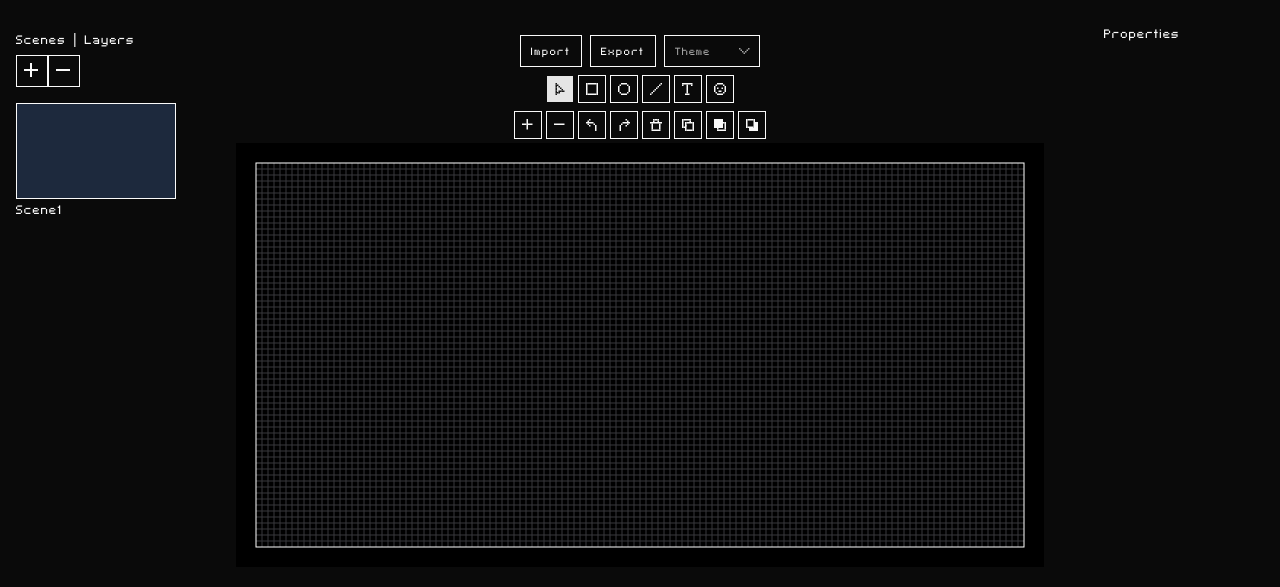
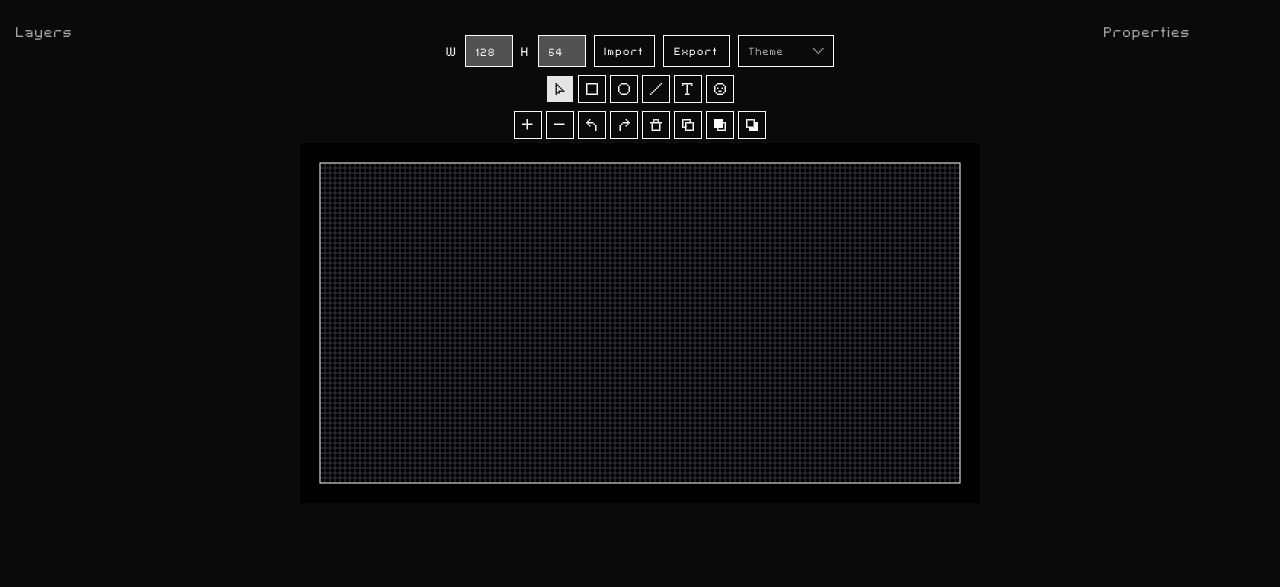
Before and after one commit to niklauslee/empix, an Astro site: page / in a window 1280 px wide. Shown: the part 49-636 px from the top of the page. Built offline with nearby package versions, Linux system fonts and the light colour scheme; Astro itself is replaced by a stand-in of ours; what bdfparser would draw is missing.

Commit message:
Improved layers and properties panels

```diff
--- a/src/app-context.ts
+++ b/src/app-context.ts
@@ -1,12 +1,10 @@
 import type { Editor } from "@/components/editor/editor";
-import { ProjectManager } from "./engine/project-manager";
 import { detectPlatform, generateNewName } from "./lib/utils";
 import { CommandManager } from "./engine/command-manager";
 import { KeymapManager } from "./engine/keymap-manager";
 import { registerCommands } from "./commands";
 import keymapJson from "./keymap.json";
-import { useEditingStore } from "./store/editing-store";
-import { useProjectStore } from "./store/project-store";
+import { useEditorStore } from "./store/editor-store";
 
 declare global {
   interface Window {
@@ -32,11 +30,6 @@ export class AppContext {
   editor!: Editor;
 
   /**
-   * Project manager instance
-   */
-  projectManager: ProjectManager;
-
-  /**
    * Command manager instance
    */
   commands: CommandManager;
@@ -58,7 +51,6 @@ export class AppContext {
 
   constructor() {
     this.platform = detectPlatform();
-    this.projectManager = new ProjectManager();
     this.commands = new CommandManager();
     this.keymap = new KeymapManager({
       platform: this.platform,
@@ -73,7 +65,7 @@ export class AppContext {
     this.editor = editor;
     this.wiring();
     this.loadKeymap();
-    useProjectStore.getState().setProject(this.projectManager.project);
+    this.loadData();
     registerCommands();
   }
 
@@ -81,8 +73,11 @@ export class AppContext {
    * Wiring up events and listeners
    */
   wiring() {
-    this.projectManager.onChange.addListener((project) => {
-      useProjectStore.getState().setProject({ ...project });
+    this.editor.onChange.addListener((editor) => {
+      const size = editor.getSize();
+      useEditorStore.getState().setSize(size[0], size[1]);
+      useEditorStore.getState().setScale(editor.getScale());
+      this.saveData();
     });
     this.editor.factory.onCreate.addListener((shape) => {
       shape.name = generateNewName(
@@ -91,35 +86,60 @@ export class AppContext {
       );
     });
     this.editor.transform.onAction.addListener((action) => {
-      useEditingStore.getState().increaseActionSequence();
+      useEditorStore.getState().increaseActionSequence();
+      useEditorStore.getState().setShapes([...this.editor.store.shapes]);
+      this.saveData();
     });
     this.editor.transform.onUndo.addListener((shape) => {
-      useEditingStore.getState().increaseActionSequence();
+      useEditorStore.getState().increaseActionSequence();
+      useEditorStore.getState().setShapes([...this.editor.store.shapes]);
+      this.saveData();
     });
     this.editor.transform.onRedo.addListener((shape) => {
-      useEditingStore.getState().increaseActionSequence();
+      useEditorStore.getState().increaseActionSequence();
+      useEditorStore.getState().setShapes([...this.editor.store.shapes]);
+      this.saveData();
     });
     this.editor.selection.onChange.addListener((shapes) => {
-      useEditingStore.getState().setSelection(shapes);
+      useEditorStore.getState().setSelection([...shapes]);
     });
     this.editor.handlers.onActiveHandlerChange.addListener((handlerId) => {
-      useEditingStore.getState().setActiveHandler(handlerId);
+      useEditorStore.getState().setActiveHandler(handlerId);
     });
-    useEditingStore
-      .getState()
-      .setActiveHandler(this.editor.handlers.defaultHandlerId);
   }
 
   loadKeymap() {
     try {
       this.keymap.add(keymapJson);
       this.keymap.htmlReady();
-      // useKeymapStore
-      //   .getState()
-      //   .setFormattedKeys(this.keymaps.getAllFormattedKeyByCommand());
     } catch (err) {
       console.error("Failed to load keymaps", err);
     }
+  }
+
+  loadData() {
+    const data = localStorage.getItem("app-data");
+    if (data) {
+      try {
+        const json = JSON.parse(data);
+        this.editor.loadFromJSON(json);
+      } catch (err) {
+        console.error("Failed to load app data", err);
+      }
+    }
+    useEditorStore
+      .getState()
+      .setSize(this.editor.getSize()[0], this.editor.getSize()[1]);
+    useEditorStore.getState().setScale(this.editor.getScale());
+    useEditorStore
+      .getState()
+      .setActiveHandler(this.editor.handlers.defaultHandlerId);
+    useEditorStore.getState().setShapes([...this.editor.store.shapes]);
+  }
+
+  saveData() {
+    const json = this.editor.saveToJSON();
+    localStorage.setItem("app-data", JSON.stringify(json));
   }
 }
 
--- a/src/components/app.tsx
+++ b/src/components/app.tsx
@@ -4,10 +4,10 @@ import { EditorComponent } from "./editor/editor-component";
 import { Layout } from "./layout";
 import { Toolbar } from "./toolbar";
 import Logo from "./logo";
-import { Inspector } from "./inspector";
+import { PropertiesPanel } from "./properties";
 import type { ShapeProps } from "./editor/shapes";
-import { useEditingStore } from "@/store/editing-store";
-import { ScenesPanel } from "./scenes-panel";
+import { useEditorStore } from "@/store/editor-store";
+import { LayersPanel } from "./layers";
 
 declare global {
   interface Window {
@@ -16,9 +16,9 @@ declare global {
 }
 
 function App() {
-  const selection = useEditingStore((state) => state.selection);
+  const selection = useEditorStore((state) => state.selection);
   // for ui update when actions are performed
-  const actionSequence = useEditingStore((state) => state.actionSequence);
+  const actionSequence = useEditorStore((state) => state.actionSequence);
 
   const handleMount = (editor: Editor) => {
     app.initialize(editor);
@@ -44,9 +44,9 @@ function App() {
             <div className="text-xl ml-3">studio</div>
           </div>
         }
-        leftSidebar={<ScenesPanel />}
+        leftSidebar={<LayersPanel />}
         rightSidebar={
-          <Inspector selection={selection} onChange={handlePropsChange} />
+          <PropertiesPanel selection={selection} onChange={handlePropsChange} />
         }
         onContentResize={() => {
           // setTimeout(() => window.app?.editor.fit());
--- a/src/components/editor/editor-component.tsx
+++ b/src/components/editor/editor-component.tsx
@@ -46,7 +46,7 @@ function basicSetup(): EditorOptions {
     height: 64,
     bpp: 1,
     margin: 20,
-    scale: 6,
+    scale: 5,
   };
 }
 
--- a/src/components/editor/editor.ts
+++ b/src/components/editor/editor.ts
@@ -793,7 +793,12 @@ export class Editor {
   /**
    * Indicates whether the editor is enabled or not. If disabled, the editor will not respond to user interactions.
    */
-  enabled: boolean = true;
+  enabled: boolean;
+
+  /**
+   * Event triggered when the editor state (size, scale, margin) changes.
+   */
+  onChange: TypedEvent<Editor>;
 
   constructor(editorHolder: HTMLDivElement, options: EditorOptions) {
     this.parent = editorHolder;
@@ -808,6 +813,8 @@ export class Editor {
     this.factory = new ShapeFactory();
     this.clipboard = new Clipboard();
     this.transform = new Transform(this.store);
+    this.enabled = true;
+    this.onChange = new TypedEvent<Editor>();
     this.initializeCanvas();
     this.fit();
     this.repaint();
@@ -884,6 +891,8 @@ export class Editor {
   setMargin(margin: number) {
     this.gc.margin = margin;
     this.fit();
+    this.repaint();
+    this.onChange.emit(this);
   }
 
   /**
@@ -893,6 +902,7 @@ export class Editor {
     this.gc.setSize(width, height);
     this.fit();
     this.repaint();
+    this.onChange.emit(this);
   }
 
   /**
@@ -909,6 +919,7 @@ export class Editor {
     this.gc.scale = scale;
     this.fit();
     this.repaint();
+    this.onChange.emit(this);
   }
 
   /**
@@ -1182,11 +1193,11 @@ export class Editor {
   loadFromJSON(json: any) {
     const width = json.width ?? this.gc.width;
     const height = json.height ?? this.gc.height;
+    const scale = json.scale ?? this.gc.scale;
     const bpp = json.bpp ?? this.gc.bpp;
-    const scale = json.scale ?? this.gc.scale;
     this.setSize(width, height);
+    this.setScale(scale);
     this.gc.bpp = bpp;
-    this.gc.scale = scale;
     this.store.fromJSON(json.shapes);
     this.repaint();
   }
--- /dev/null
+++ b/src/components/layers.tsx
@@ -0,0 +1,62 @@
+import { cn } from "@/lib/utils";
+import { ShapeType, type Shape } from "./editor/shapes";
+import {
+  RectangleIcon,
+  EllipseIcon,
+  LineIcon,
+  TextIcon,
+  BitmapIcon,
+} from "./icons";
+import { ScrollArea } from "./ui/scroll-area";
+import { useEditorStore } from "@/store/editor-store";
+
+interface LayersPanelProps {}
+
+const LayerItem: React.FC<{
+  shape: Shape;
+  selected: boolean;
+}> = ({ shape, selected = false }) => {
+  return (
+    <div
+      className={cn(
+        "text-sm h-8 w-full flex items-center justify-start gap-2 px-4 cursor-pointer hover:bg-neutral-800",
+        selected && "bg-neutral-700",
+      )}
+    >
+      <div className="min-w-4 min-h-4 flex items-center justify-center">
+        {shape.type === ShapeType.RECTANGLE && <RectangleIcon size={12} />}
+        {shape.type === ShapeType.ELLIPSE && <EllipseIcon size={12} />}
+        {shape.type === ShapeType.LINE && <LineIcon size={12} />}
+        {shape.type === ShapeType.TEXT && <TextIcon size={12} />}
+        {shape.type === ShapeType.BITMAP && <BitmapIcon size={12} />}
+      </div>
+      <div className="truncate">{shape.name}</div>
+    </div>
+  );
+};
+
+export const LayersPanel: React.FC<LayersPanelProps> = ({}) => {
+  const shapes = useEditorStore((state) => state.shapes).toReversed();
+  const selection = useEditorStore((state) => state.selection);
+
+  return (
+    <div className="absolute inset-0">
+      <div className="absolute inset-x-0 top-0 h-8 flex items-center px-4">
+        <div className="text-muted-foreground">Layers</div>
+      </div>
+      <div className="absolute inset-x-0 top-8 bottom-0">
+        <ScrollArea className="w-full h-full">
+          <div className="flex flex-col gap-0 py-2">
+            {shapes.map((shape) => (
+              <LayerItem
+                key={shape.id}
+                shape={shape}
+                selected={selection.some((s) => s.id === shape.id)}
+              />
+            ))}
+          </div>
+        </ScrollArea>
+      </div>
+    </div>
+  );
+};
--- a/src/components/inspector.tsx
+++ b/src/components/properties.tsx
@@ -1,9 +1,9 @@
 import { Input } from "./ui/input";
 import { Label } from "./ui/label";
 import type { Shape, ShapeProps } from "./editor/shapes";
-import { useState } from "react";
 import { TextField } from "./ui/text-field";
 import { NumberField } from "./ui/number-field";
+import { ScrollArea } from "./ui/scroll-area";
 
 export interface ShapeEditorProps {
   selection: Shape[];
@@ -68,14 +68,18 @@ export const PositionEdit: React.FC<ShapeEditorProps> = ({
   );
 };
 
-export const Inspector: React.FC<ShapeEditorProps> = ({
+export const PropertiesPanel: React.FC<ShapeEditorProps> = ({
   selection,
   onChange,
 }) => {
   return (
-    <div className="w-full h-full px-4 py-2">
-      <div className="text-sm">Properties</div>
-      <div className="flex flex-col gap-2 mt-2">
+    <div className="absolute inset-0">
+      <div className="absolute inset-x-0 top-0 h-8 flex items-center px-4">
+        <div className="text-muted-foreground">Properties</div>
+      </div>
+      <div className="absolute inset-x-0 top-8 bottom-0">
+        <ScrollArea className="w-full h-full">
+          <div className="flex flex-col gap-3 px-4 py-2">
             {selection.length === 1 && (
               <>
                 <NameEdit selection={selection} onChange={onChange} />
@@ -83,6 +87,8 @@ export const Inspector: React.FC<ShapeEditorProps> = ({
               </>
             )}
           </div>
+        </ScrollArea>
+      </div>
     </div>
   );
 };
--- a/src/components/scenes-panel.tsx
+++ /dev/null
@@ -1,55 +0,0 @@
-import { Input } from "./ui/input";
-import { Label } from "./ui/label";
-import type { Shape, ShapeProps } from "./editor/shapes";
-import { useState } from "react";
-import { TextField } from "./ui/text-field";
-import { NumberField } from "./ui/number-field";
-import { ScrollArea } from "./ui/scroll-area";
-import { useProjectStore } from "@/store/project-store";
-import type { Scene } from "@/engine/project-manager";
-import { Button } from "./ui/button";
-import { PlusIcon, MinusIcon } from "./icons";
-
-export interface ScenesPanelProps {}
-
-export const SceneCard: React.FC<{
-  scene: Scene;
-}> = ({ scene }) => {
-  return (
-    <div>
-      <div className="w-40 h-24 bg-slate-800 border"></div>
-      <div className="text-sm">{scene.name}</div>
-    </div>
-  );
-};
-
-export const ScenesPanel: React.FC<ScenesPanelProps> = ({}) => {
-  const project = useProjectStore((state) => state.project);
-  const scenes = project?.scenes ?? [];
-
-  const handleAddScene = () => {
-    const app = window.app;
-    app.projectManager.addScene();
-  };
-
-  return (
-    <ScrollArea className="w-full h-full">
-      <div className="w-full h-full px-4 py-2">
-        <div className="text-sm leading-0 my-4">Scenes | Layers</div>
-        <div className="text-sm leading-0 my-4">
-          <Button variant="outline" size="icon" onClick={handleAddScene}>
-            <PlusIcon size={12} />
-          </Button>
-          <Button variant="outline" size="icon">
-            <MinusIcon size={12} />
-          </Button>
-        </div>
-        <div className="flex flex-col gap-4">
-          {scenes.map((scene) => (
-            <SceneCard key={scene.id} scene={scene} />
-          ))}
-        </div>
-      </div>
-    </ScrollArea>
-  );
-};
--- a/src/components/toolbar.tsx
+++ b/src/components/toolbar.tsx
@@ -1,4 +1,4 @@
-import { useEditingStore } from "@/store/editing-store";
+import { useEditorStore } from "@/store/editor-store";
 import {
   BitmapIcon,
   BringToFrontIcon,
@@ -24,6 +24,8 @@ import {
   SelectTrigger,
   SelectValue,
 } from "@/components/ui/select";
+import { Label } from "./ui/label";
+import { NumberField } from "./ui/number-field";
 
 const items = [
   { label: "Light", value: "light" },
@@ -32,11 +34,42 @@ const items = [
 ];
 
 export function Toolbar() {
-  const activeHandler = useEditingStore((state) => state.activeHandler);
+  const activeHandler = useEditorStore((state) => state.activeHandler);
+  const width = useEditorStore((state) => state.width);
+  const height = useEditorStore((state) => state.height);
 
   return (
     <div className="w-full flex flex-col justify-start mt-4">
       <div className="text-xl flex flex-row items-start justify-center gap-2 py-1">
+        <div className="flex gap-2">
+          <Label className="text-sm" htmlFor="input-width">
+            W
+          </Label>
+          <NumberField
+            id="input-width"
+            className="text-sm w-12"
+            type="number"
+            value={width}
+            onChange={(value) => {
+              window.app.editor.setSize(value, height);
+            }}
+          />
+        </div>
+        <div className="flex gap-2">
+          <Label className="text-sm" htmlFor="input-height">
+            H
+          </Label>
+          <NumberField
+            id="input-height"
+            className="text-sm w-12"
+            type="number"
+            value={height}
+            onChange={(value) => {
+              window.app.editor.setSize(width, value);
+            }}
+          />
+        </div>
+
         <Button
           variant="outline"
           onClick={async () => {
--- a/src/engine/project-manager.ts
+++ /dev/null
@@ -1,78 +0,0 @@
-import type { Shape } from "@/components/editor/shapes";
-import { generateNewName } from "@/lib/utils";
-import { nanoid } from "nanoid";
-import { TypedEvent } from "@/components/editor/std";
-
-/**
- * Scene type
- */
-export interface Scene {
-  id: string;
-  name: string;
-  shapes: Shape[];
-}
-
-/**
- * Project type
- */
-export interface Project {
-  name: string;
-  scenes: Scene[];
-}
-
-/**
- * ProjectManager class
- */
-export class ProjectManager {
-  /**
-   * The current project.
-   */
-  project: Project;
-
-  /**
-   * Event that is emitted when the project changes.
-   */
-  onChange: TypedEvent<Project>;
-
-  constructor() {
-    this.project = {
-      name: "Project1",
-      scenes: [
-        {
-          id: nanoid(),
-          name: "Scene1",
-          shapes: [],
-        },
-      ],
-    };
-    this.onChange = new TypedEvent<Project>();
-  }
-
-  /**
-   * Adds a new scene to the project and returns it.
-   */
-  addScene(): Scene {
-    const scene: Scene = {
-      id: nanoid(),
-      name: generateNewName(
-        "Scene",
-        this.project.scenes.map((s) => s.name),
-      ),
-      shapes: [],
-    };
-    this.project.scenes.push(scene);
-    this.onChange.emit(this.project);
-    return scene;
-  }
-
-  /**
-   * Removes a scene from the project.
-   */
-  removeScene(scene: Scene): void {
-    const index = this.project.scenes.indexOf(scene);
-    if (index !== -1) {
-      this.project.scenes.splice(index, 1);
-    }
-    this.onChange.emit(this.project);
-  }
-}
--- a/src/store/editing-store.ts
+++ b/src/store/editor-store.ts
@@ -2,30 +2,40 @@ import type { Shape, ShapeProps } from "@/components/editor/shapes";
 import { create } from "zustand";
 import { devtools } from "zustand/middleware";
 
-export interface EditingState {
+export interface EditorState {
   actionSequence: number;
+  width: number;
+  height: number;
   scale: number;
+  shapes: Shape[];
   selection: Shape[];
   activeHandler: string | null;
   activeHandlerLock: boolean;
   increaseActionSequence: () => void;
   setScale: (scale: number) => void;
+  setSize: (width: number, height: number) => void;
+  setShapes: (shapes: Shape[]) => void;
   setSelection: (selections: Shape[]) => void;
   setActiveHandler: (handlerId: string | null) => void;
   setActiveHandlerLock: (lock: boolean) => void;
 }
 
-export const useEditingStore = create<EditingState>()(
+export const useEditorStore = create<EditorState>()(
   devtools(
     (set) => ({
       actionSequence: 0,
+      width: 0,
+      height: 0,
       scale: 1,
+      shapes: [],
       selection: [],
       activeHandler: null,
       activeHandlerLock: false,
       increaseActionSequence: () =>
         set((state) => ({ actionSequence: state.actionSequence + 1 })),
       setScale: (scale) => set((state) => ({ scale })),
+      setSize: (width, height) => set((state) => ({ width, height })),
+      setShapes: (shapes) => set((state) => ({ shapes })),
       setSelection: (selections) => set((state) => ({ selection: selections })),
       setActiveHandler: (handlerId) =>
         set((state) => ({ activeHandler: handlerId })),
--- a/src/store/project-store.ts
+++ /dev/null
@@ -1,22 +0,0 @@
-import { create } from "zustand";
-import { devtools } from "zustand/middleware";
-import { type Project, type Scene } from "@/engine/project-manager";
-
-export interface ProjectState {
-  project: Project | null;
-  currentScene: Scene | null;
-  setProject: (project: Project) => void;
-  setCurrentScene: (page: Scene) => void;
-}
-
-export const useProjectStore = create<ProjectState>()(
-  devtools(
-    (set, get) => ({
-      project: null as Project | null,
-      currentScene: null as Scene | null,
-      setProject: (project) => set((state) => ({ project })),
-      setCurrentScene: (scene) => set((state) => ({ currentScene: scene })),
-    }),
-    { name: "ProjectStore" },
-  ),
-);
```
Lines whose indentation alone changed are shown as unchanged.
